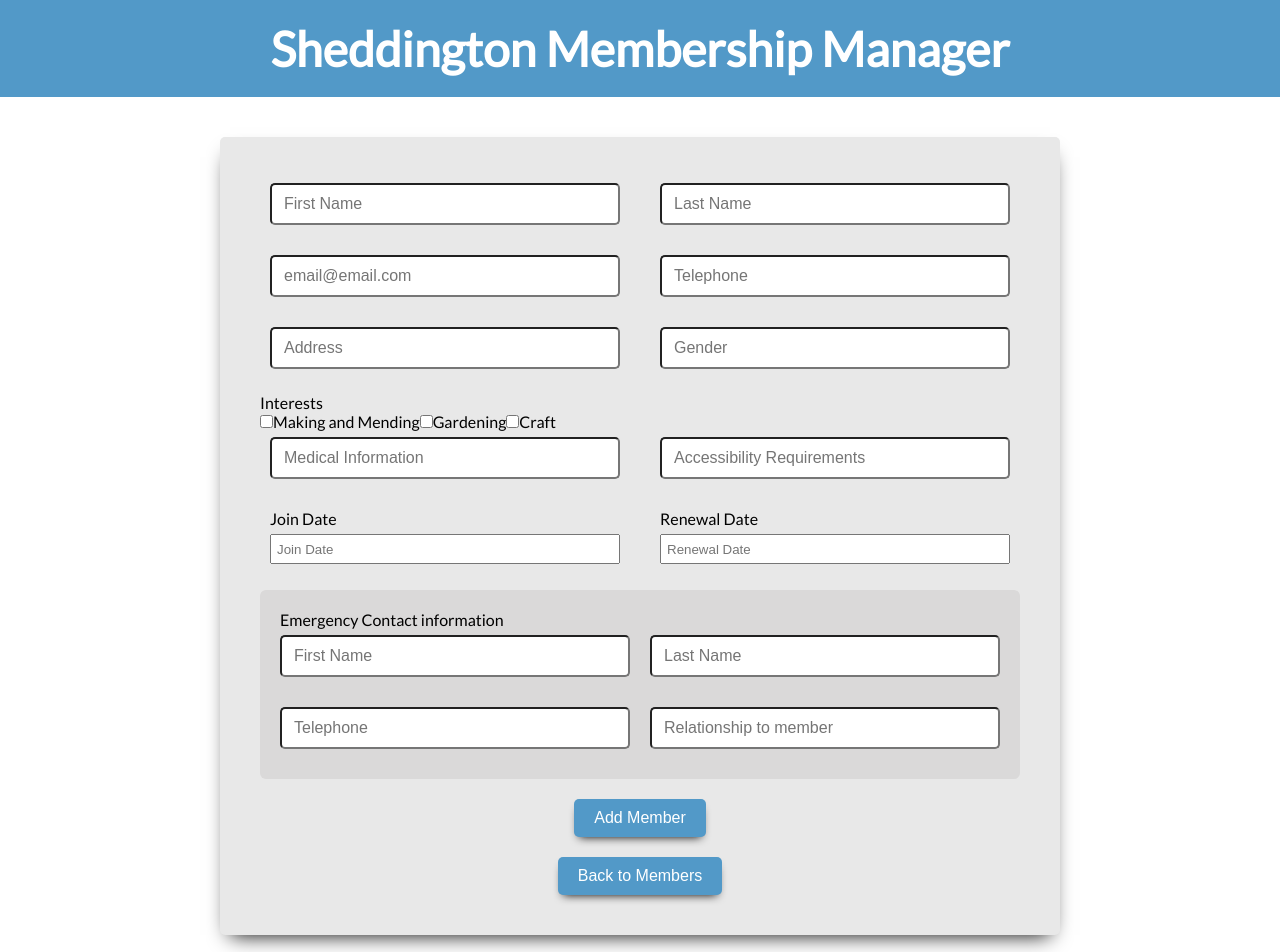
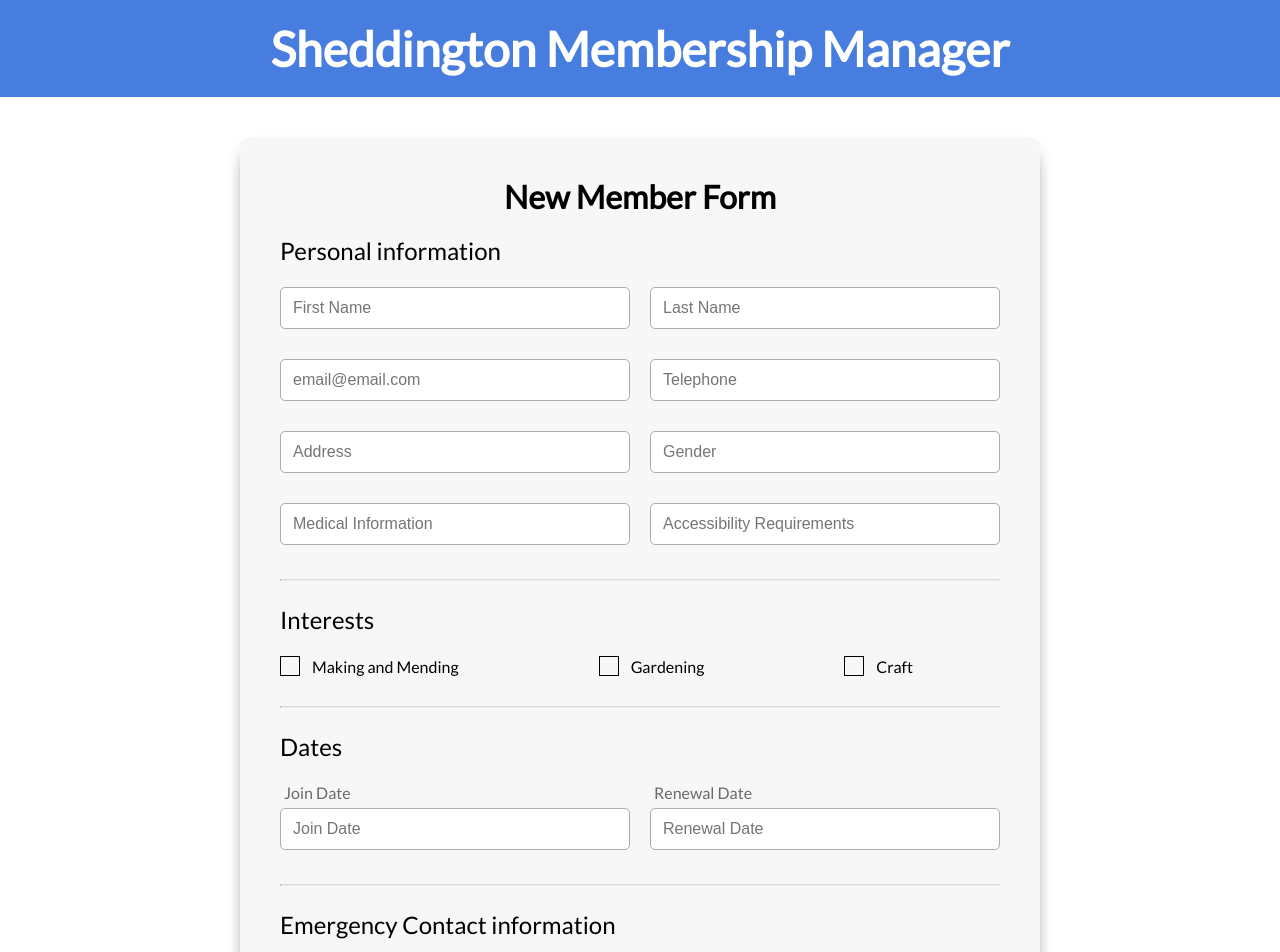
Before and after one commit to AUTOMCAS/sheddington-membership-manager, a React app in the folder frontend/: page /members/create in a window 1280 px wide. Shown: the top 952 px of the page. Built offline with nearby package versions, Linux system fonts and the light colour scheme.

Commit message:
Frontend:MemberForm: Update styling

```diff
--- a/frontend/src/components/forms/CreateMemberForm/CreateMemberForm.css
+++ b/frontend/src/components/forms/CreateMemberForm/CreateMemberForm.css
@@ -6,45 +6,82 @@
 }
 
 .form-wrapper {
-  background-color: #e8e8e8;
+  background-color: #f7f7f7;
   padding: 20px;
-  border-radius: 5px;
+  border-radius: 12px;
   margin: 20px auto;
   max-width: 1000px;
   box-shadow: #000000 0 10px 20px -10px;
   padding: 40px;
 }
 
-.form {
+.form-header {
+  text-align: center;
+  font-weight: bold;
+  font-size: 32px;
+  margin-bottom: 20px;
+}
+
+.form-sub-header {
+  font-size: 24px;
+  margin-bottom: 16px;
+}
+
+.grid-content {
   display: grid;
   grid-template-columns: repeat(2, 1fr);
   grid-column-gap: 20px;
 }
 
-.form-header,
+hr {
+  margin-top: 10px;
+  margin-bottom: 24px;
+  border-top: 1px solid #d8d8d8
+}
+
+.form-sub-header,
 .interests-wrapper,
 .submit-button-container,
 .back-button-container {
   grid-column: span 2;
 }
 
-.emergency-contacts-wrapper {
-  grid-column: span 2;
-  display: grid;
-  grid-column-gap: 20px;
-  grid-template-columns: repeat(2, 1fr);
-  background-color: #dad9d9;
-  border-radius: 6px;
-  padding: 20px 20px 6px;
-  margin-top: 20px;
+.checkbox-wrapper {
+  display: flex;
+  padding-top: 6px;
+  display: flex 1;
+  gap: 140px;
+  margin-bottom: 30px;
 }
 
+.checkbox-wrapper label {
+display: flex;
+  align-items: center;
+}
+
+input[type='checkbox'] {
+  appearance: none;
+  margin-right: 12px;
+  width: 20px;
+  height: 20px;
+  border: 1px solid #000000;
+  cursor: pointer;
+}
+
+input[type='checkbox']:checked {
+  content: 'X';
+  background-color: #487de0;
+  padding: 6px;
+}
+
+
+
 @media screen and (max-width: 768px) {
-  .form {
+  .grid-content {
     grid-template-columns: 1fr;
   }
 
-  .form-header,
+  .form-sub-header,
   .interests-wrapper,
   .submit-button-container,
   .back-button-container {
@@ -76,20 +113,8 @@
   font-size: 14px;
 }
 
-button {
-  background-color: #5299c8;
-  padding: 10px 20px;
-  border-radius: 5px;
-  border: 0;
-  color: #ffffff;
-  text-align: center;
-  cursor: pointer;
-  font-size: 16px;
-  width: fit-content;
-  box-shadow: #000000 0 5px 10px -5px;
-}
-
 .display-message {
   color: #cd5c5c;
   text-align: center;
+  font-size: 24px;
 }
--- a/frontend/src/components/forms/CreateMemberForm/CreateMemberForm.tsx
+++ b/frontend/src/components/forms/CreateMemberForm/CreateMemberForm.tsx
@@ -105,7 +105,11 @@ const CreateMemberForm: React.FC = (): JSX.Element => {
     >
       <div className="create-member-page">
         <div className="form-wrapper" data-test="memberForm">
+          <div className="form-header">New Member Form</div>
           <Form className="form">
+            <div className="personal-information-wrapper">
+              <div className="form-sub-header">Personal information</div>
+              <div className="grid-content">
                 <TextInputField
                   label="First Name"
                   name="firstName"
@@ -154,9 +158,32 @@ const CreateMemberForm: React.FC = (): JSX.Element => {
                   data-test="genderInput"
                 />
 
+                <TextInputField
+                  label="Medical Information"
+                  name="medicalInformation"
+                  type="text"
+                  placeholder="Medical Information"
+                  data-test="medicalInformationInput"
+                />
+
+                <TextInputField
+                  label="Accessibility Requirements"
+                  name="accessibilityRequirements"
+                  type="text"
+                  placeholder="Accessibility Requirements"
+                  data-test="accessibilityRequirementsInput"
+                />
+              </div>
+              <hr />
+            </div>
+
             <div id="checkbox-group" className="interests-wrapper">
-              <div className="form-header">Interests</div>
-              <div role="group" aria-labelledby="checkbox-group">
+              <div className="form-sub-header">Interests</div>
+              <div
+                role="group"
+                aria-labelledby="checkbox-group"
+                className="checkbox-wrapper"
+              >
                 <label>
                   <Field
                     type="checkbox"
@@ -174,23 +201,12 @@ const CreateMemberForm: React.FC = (): JSX.Element => {
                   Craft
                 </label>
               </div>
+              <hr />
             </div>
-            <TextInputField
-              label="Medical Information"
-              name="medicalInformation"
-              type="text"
-              placeholder="Medical Information"
-              data-test="medicalInformationInput"
-            />
 
-            <TextInputField
-              label="Accessibility Requirements"
-              name="accessibilityRequirements"
-              type="text"
-              placeholder="Accessibility Requirements"
-              data-test="accessibilityRequirementsInput"
-            />
-
+            <div className="dates-wrapper">
+              <div className="form-sub-header">Dates</div>
+              <div className="grid-content">
                 <DatePickerField
                   name="joinDate"
                   label="Join Date"
@@ -202,9 +218,15 @@ const CreateMemberForm: React.FC = (): JSX.Element => {
                   label="Renewal Date"
                   placeholder="Renewal Date"
                 />
+              </div>
+              <hr />
+            </div>
 
-            <div className="emergency-contacts-wrapper">
-              <div className="form-header">Emergency Contact information</div>
+            <div className="emergency-contacts-wrapper ">
+              <div className="form-sub-header">
+                Emergency Contact information
+              </div>
+              <div className="grid-content">
                 <TextInputField
                   label="First Name"
                   name="emergencyContacts[0].firstName"
@@ -237,6 +259,7 @@ const CreateMemberForm: React.FC = (): JSX.Element => {
                   data-test="eCRelationshipInput"
                 />
               </div>
+            </div>
 
             <div className="display-message" data-test="display-message">
               {displayMessage}
--- a/frontend/src/components/forms/DatePickerField/DatePickerField.css
+++ b/frontend/src/components/forms/DatePickerField/DatePickerField.css
@@ -5,16 +5,23 @@
   padding: 6px 0;
   margin: auto;
   width: 350px;
+  height: 97px;
 }
 
-label {
+.date-picker-field-wrapper label {
   padding-bottom: 6px;
   font-size: 16px;
+  margin-left: 4px;
+  color: #696969;
 }
 
 .react-datepicker__input-container input {
-  height: 30px;
-  padding: 5px;
+  width: 100%;
+  padding: 12px;
   text-align: start;
-  width: 100%;
+  font-size: 16px;
+  height: 42px;
+  border-radius: 5px;
+  background: white;
+  border: 1px solid #adadad;
 }
--- a/frontend/src/components/forms/TextInputField/TextInputField.css
+++ b/frontend/src/components/forms/TextInputField/TextInputField.css
@@ -9,11 +9,12 @@
 }
 
 .text-input {
-  height: 30px;
   padding: 12px;
   text-align: start;
   font-size: 16px;
   height: 42px;
   border-radius: 5px;
   background: white;
+  border: 1px solid #adadad;
+
 }
--- a/frontend/src/index.css
+++ b/frontend/src/index.css
@@ -20,7 +20,7 @@
 
 .banner {
   padding: 20px;
-  background-color: #5299c8;
+  background-color: #487de0;
   font-family: 'Lato', sans-serif;
   text-align: center;
   color: #ffffff;
--- a/frontend/src/pages/Members/Members.css
+++ b/frontend/src/pages/Members/Members.css
@@ -20,16 +20,18 @@
 }
 
 button {
-  background-color: #5299c8;
+  background-color: #487de0;
   padding: 10px 20px;
-  border-radius: 5px;
+  border-radius: 10px;
   border: #dcdcdc;
   color: #ffffff;
   text-align: center;
   cursor: pointer;
-  font-size: 16px;
+  font-size: 18px;
+  width: fit-content;
+  box-shadow: #000000 0 5px 10px -5px;
 }
 
 button:hover {
-  background-color: #4386b3;
+  background-color: #336fdf;
 }
```
Lines whose indentation alone changed are shown as unchanged.
